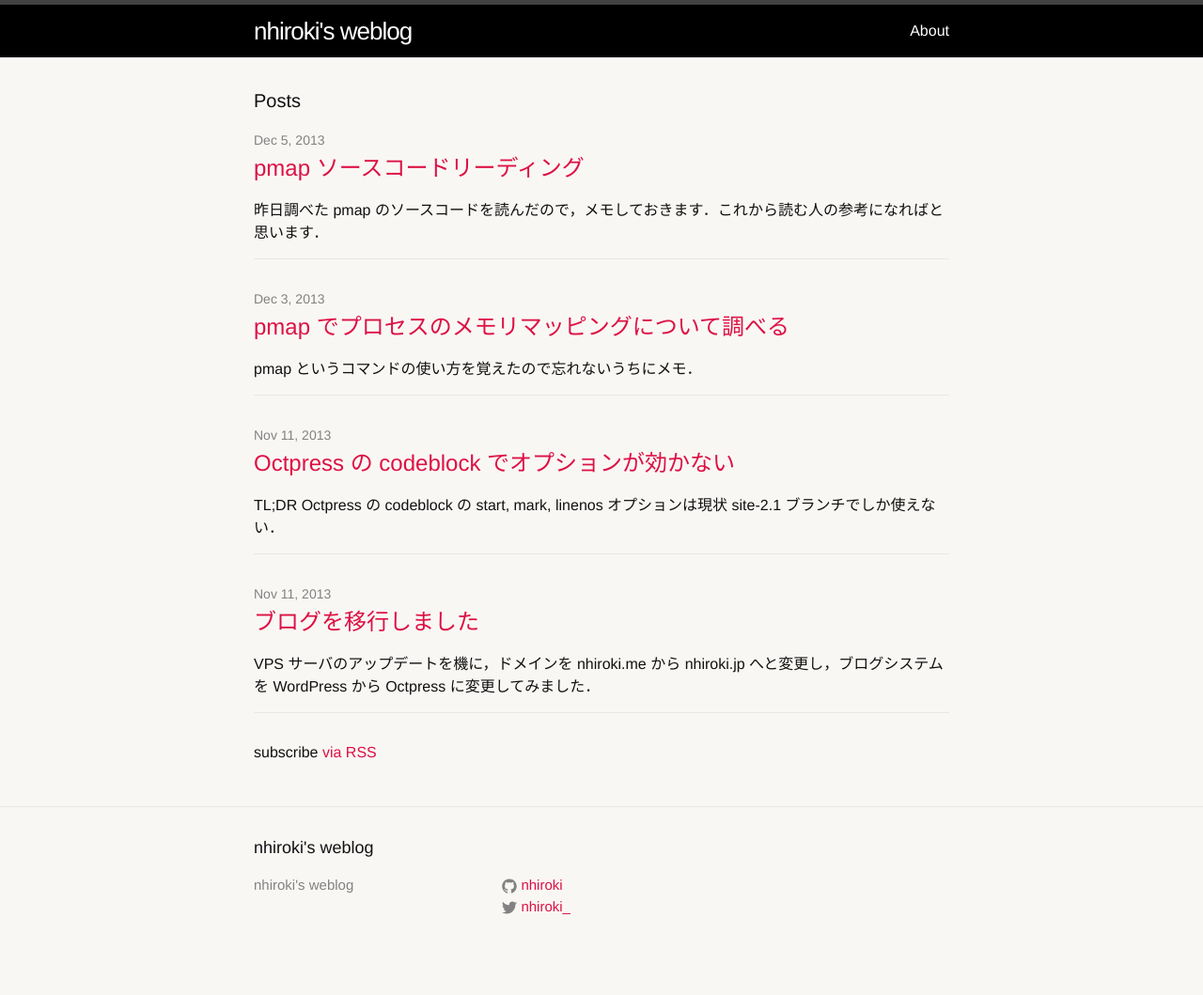
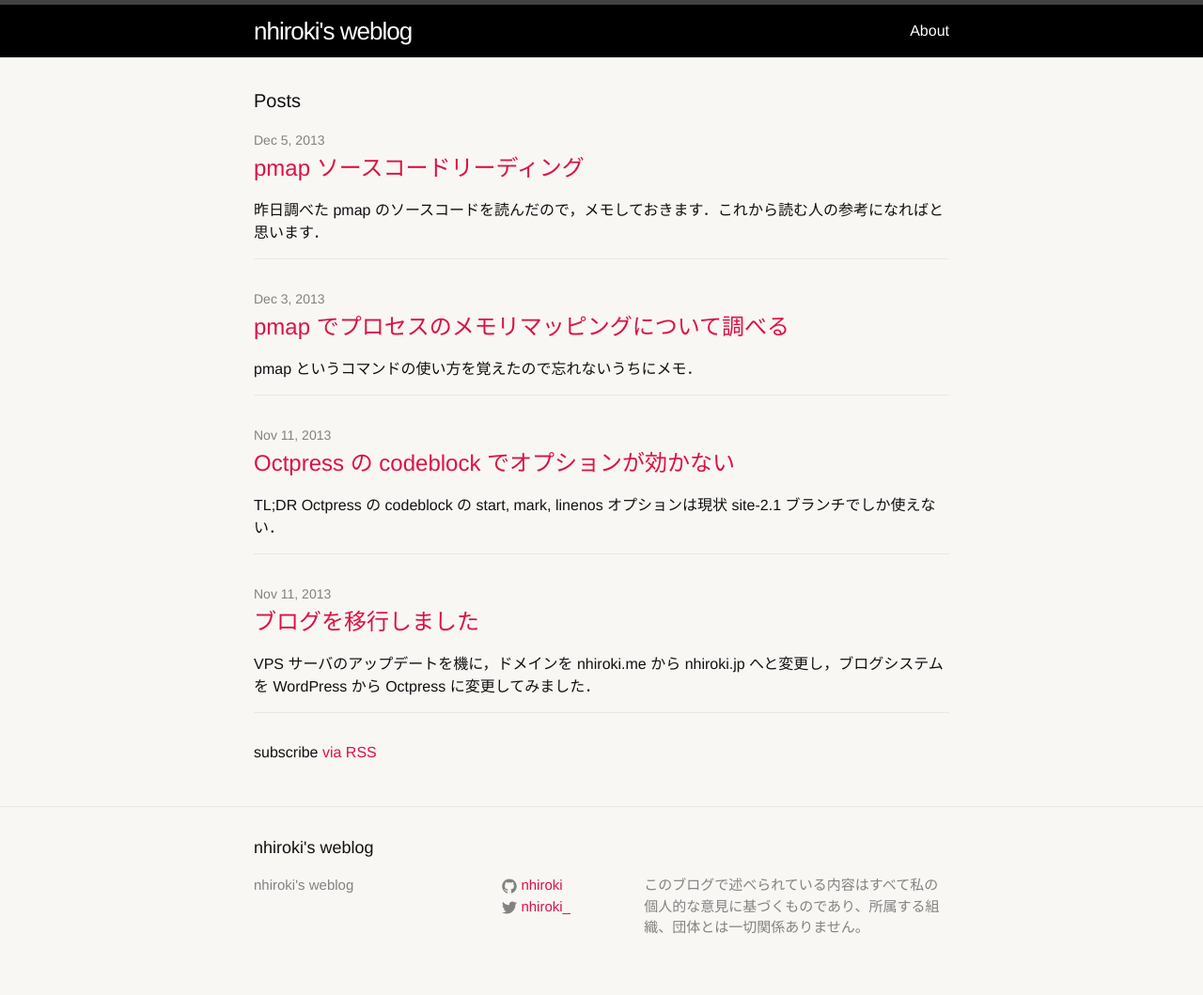
Before and after one commit to nhiroki/nhiroki.github.io, a Jekyll site: the page built from index.html, in a window 1280 px wide. Shown: the whole page at 94% size. Built offline with Jekyll 4.4.1, drawn with Linux system fonts in a browser that asks for light colours; before the commit the page ends 1036 px from its top, so only the background shows below that.

Commit message:
Add a disclaimer

```diff
--- a/_config.yml
+++ b/_config.yml
@@ -1,5 +1,6 @@
 # Site settings
 title: "nhiroki's weblog"
+description: "このブログで述べられている内容はすべて私の個人的な意見に基づくものであり、所属する組織、団体とは一切関係ありません。"
 twitter_username: "nhiroki_"
 github_username:  "nhiroki"
 
```
